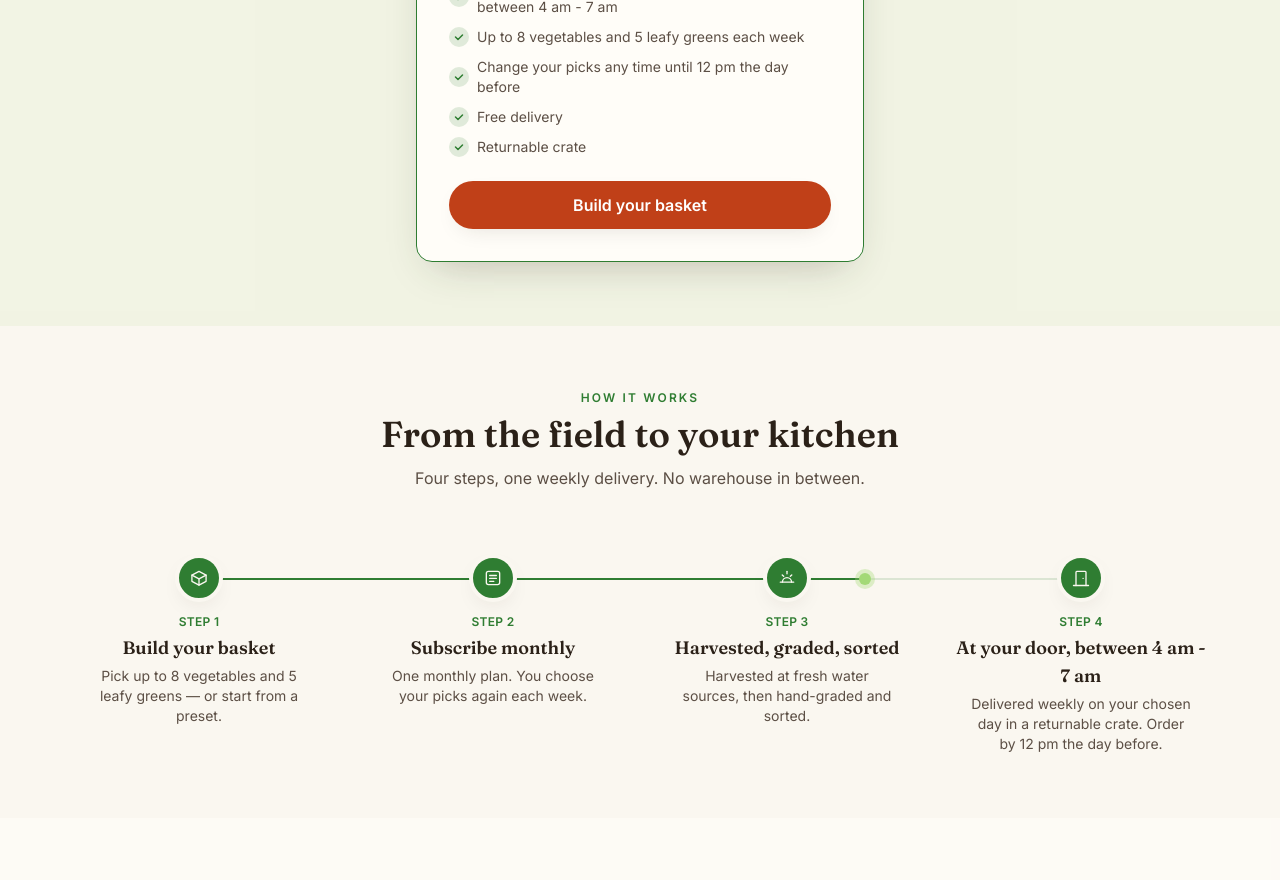
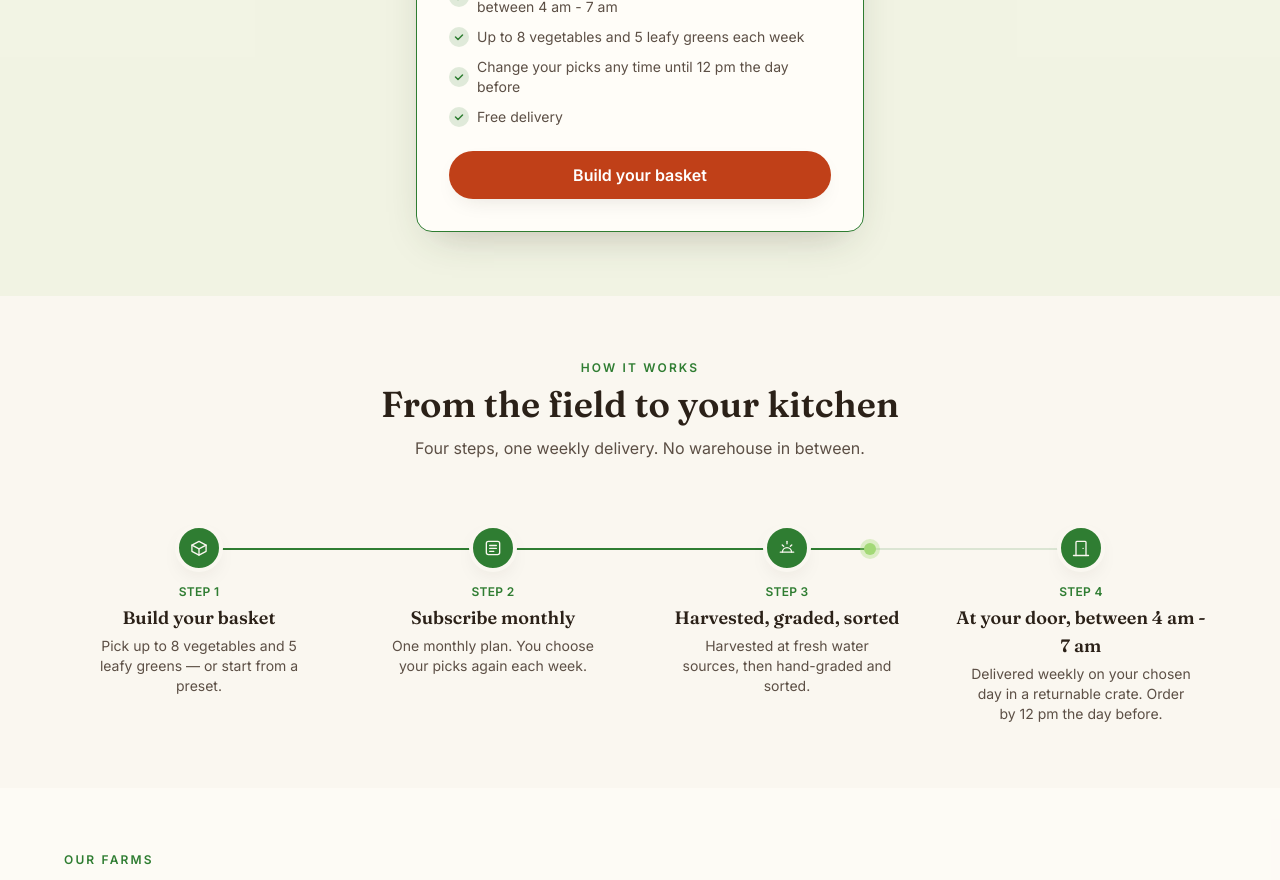
Before and after one commit to taxmaker0522-hue/freshley, a React (Vite) app: page / in a window 1280 px wide. Shown: the part 2460-3340 px from the top of the page. Built offline with nearby package versions, Linux system fonts and the light colour scheme.

Commit message:
﻿Remove "Returnable crate" from the subscription feature list
Co-Authored-By: Claude Sonnet 5 <noreply@anthropic.com>

```diff
--- a/src/data/plans.js
+++ b/src/data/plans.js
@@ -13,6 +13,5 @@ export const monthlyPlan = {
     'Up to 8 vegetables and 5 leafy greens each week',
     `Change your picks any time until ${delivery.cutoff}`,
     'Free delivery',
-    'Returnable crate',
   ],
 }
```
